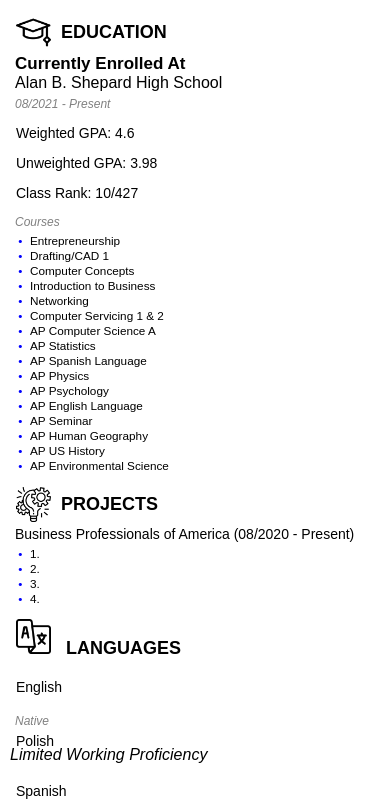
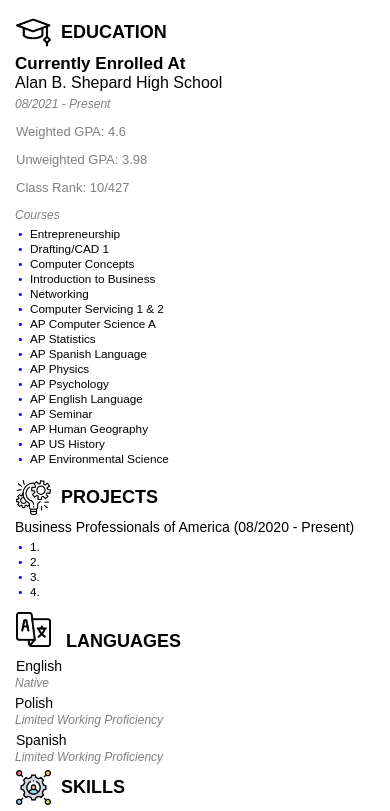
Before and after one commit to shelovesmaj/maja-natan.engineer, a plain HTML site: page index.html in a window 390 px wide. Shown: the part 289-1100 px from the top of the page. Drawn offline with Linux system fonts and the light colour scheme.

Commit message:
Update styles.css

```diff
--- a/static/styles.css
+++ b/static/styles.css
@@ -124,6 +124,10 @@ title {
     font-size: 14px;
     margin-left: 6px;
   }
+  .gpa {
+	font-size: 13px;
+	color: grey;
+  }
   .left-column, .right-column {
     flex: 1;
   }
@@ -235,6 +239,20 @@ title {
   .language-2 {
     margin-bottom: -3px;
     margin-top: 0px;
+	margin-right: auto;
+	margin-left: 60px;
+  }
+
+   .language-4 {
+    margin-left: 40px;
+    font-size: 12px;
+    margin-top: 5px;
+    color: grey;
+  }
+
+  .language-3 {
+    margin-bottom: -3px;
+    margin-top: 0px;
   }
 
   .language {
@@ -337,7 +355,7 @@ title {
     margin-right: 2px;
   }
 
-  @media (max-width: 600px) {
+  @media (max-width: 740px) {
     .contact-column {
       width: 100%;
       flex-direction: column;
@@ -362,4 +380,10 @@ title {
     .things-column {
       flex-direction: column;
     }
+	.language-2 {
+	  margin-left: 5px;
+	}
+	.language-4 {
+	  margin-left: 5px;
+	}
   }
```
